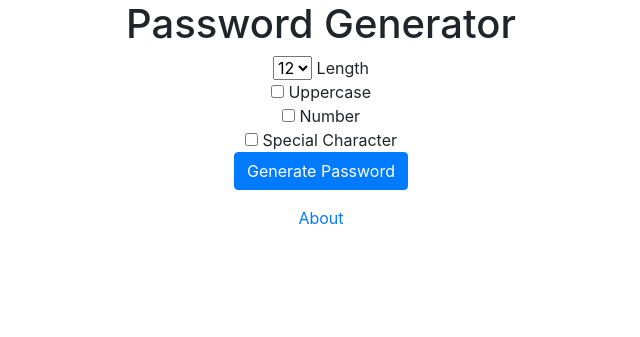
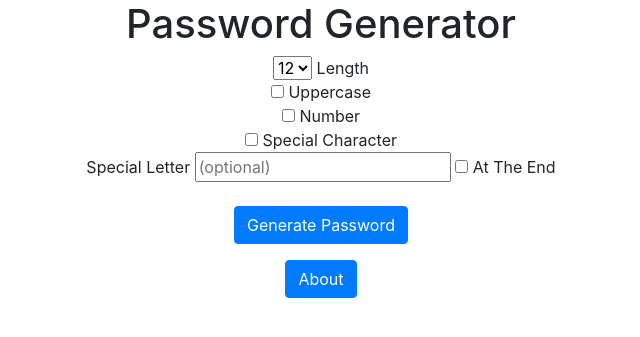
Before and after one commit to sanaullahaq/django3-random-password-generator, a Django app: page / in a window 1280 px wide. Shown: the top 337 px of the page, without its empty margins (319-959 px from the left). Run offline with Django 3.2, Linux system fonts and the light colour scheme; some libraries are stand-ins or nearby versions.

Commit message:
special character in password added

```diff
--- a/generator/templates/generator/home.html
+++ b/generator/templates/generator/home.html
@@ -27,11 +27,14 @@
 
         <input type="checkbox" name="special"> Special Character
         <br>
+        Special Letter <input type="text" maxlength="1" name="specialChar" placeholder="(optional)">
+        <input type="checkbox" name="specialCharatEnd"> At The End
+        <br><br>
 
         <input type="submit" value="Generate Password" class="btn btn-primary">
 
     </form>
 
 
-    <a href=" {% url 'about' %}"> About </a>
+    <a href=" {% url 'about' %}" class="btn btn-primary"> About </a>
 </div>
--- a/generator/views.py
+++ b/generator/views.py
@@ -11,7 +11,7 @@ def home(request):
 
 
 def password(request):
-    character = list('abcdefghijklmnopqrstuvwxyz') # list will split the whole string into a single single character
+    character = list('abcdefghijklmnopqrstuvwxyz')  # list will split the whole string into a single single character
 
     if request.GET.get('uppercase'):
         character.extend(list('ABCDEFGHIJKLMNOPQRSTVWXYZ'))
@@ -22,10 +22,21 @@ def password(request):
     if request.GET.get('special'):
         character.extend('!@#$%^&*')
 
-    length = int(request.GET.get('length', 12)) # just giving a initial value 12 if user does not provides any length
+    c = ''
+    if request.GET.get('specialChar'):
+        c = request.GET.get('specialChar')
+
+    length = int(request.GET.get('length', 12))  # just giving a initial value 12 if user does not provides any length
     the_password = ''
-    for i in range(length):
-        the_password += random.choice(character)
+
+    if request.GET.get('specialCharatEnd'):
+        for i in range(length):
+            the_password += random.choice(character)
+        the_password += c
+    else:
+        the_password = c
+        for i in range(length):
+            the_password += random.choice(character)
 
     return render(request, 'generator/password.html', {'password': the_password})
 
```
Also changed, not shown: generator/templates/generator/about.html (+10 -6 lines).
